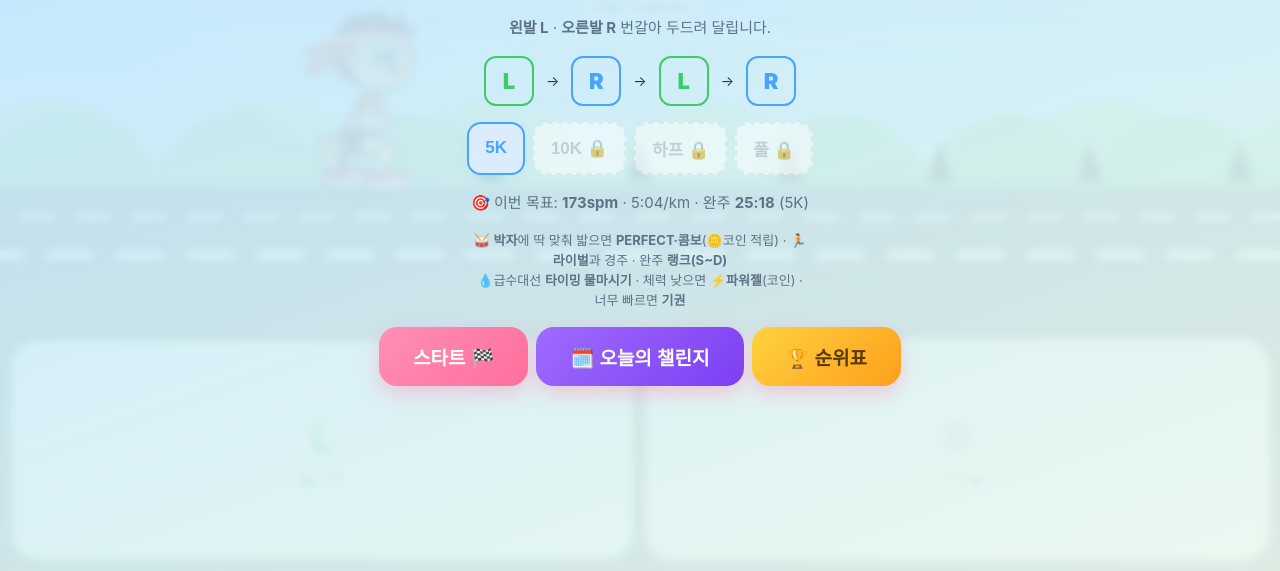
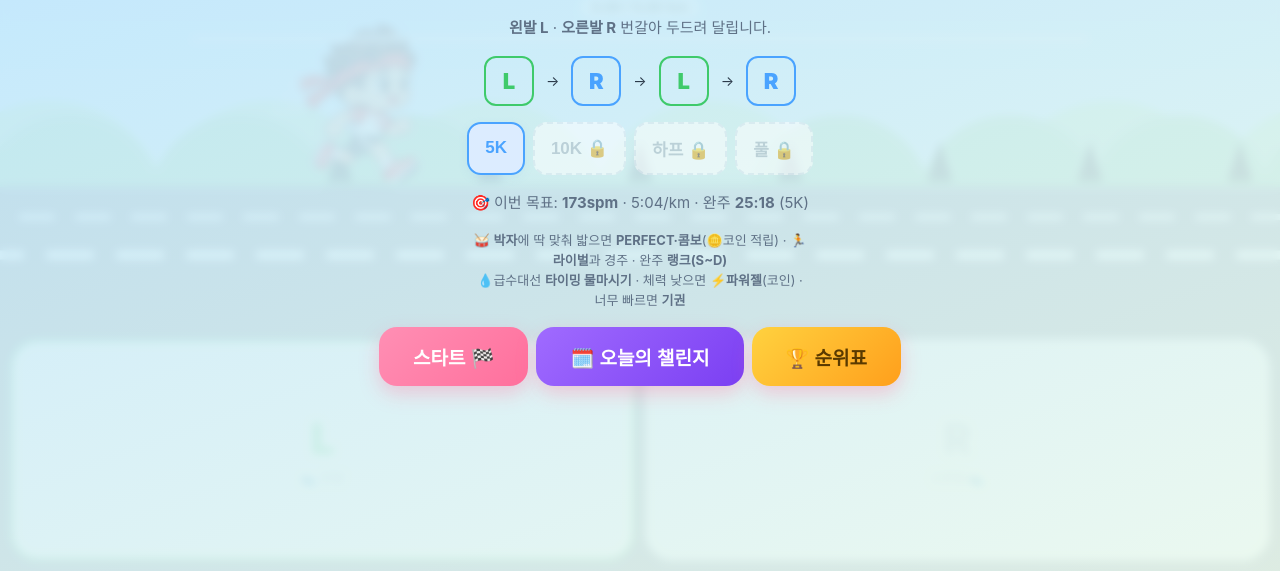
Before and after one commit to SeungIlJang/share-marathon, a website: page index.html in a window 1280 px wide. Shown: the part 229-800 px from the top of the page. Drawn offline with Linux system fonts and the light colour scheme; animation ran at ten frames a second.

Commit message:
러너를 사용자 제공 스프라이트 시트로 교체(9프레임, 배경제거·정렬). 로딩 전 코드러너 폴백, 라이벌은 핑크 틴트 스프라이트

```diff
--- a/index.html
+++ b/index.html
@@ -358,9 +358,23 @@
   // 관절 좌표 (root→각도·길이). 각도 수직(아래)=0, 앞(+x)=양수
   function jnt(r,a,l){ return {x:r.x+Math.sin(a)*l, y:r.y+Math.cos(a)*l}; }
   function seg(a,b,col,w){ ctx.strokeStyle=col; ctx.lineWidth=w; ctx.beginPath(); ctx.moveTo(a.x,a.y); ctx.lineTo(b.x,b.y); ctx.stroke(); }
-  // 귀여운 치비 러너 — 파트별로 나눠 코드로 직접 그림 (스프라이트 아님)
-  // col 지정 시(라이벌 고스트) 전체를 그 색 단색 실루엣으로. 게임 로직/호출부는 그대로.
+  // 스프라이트 러너 (사용자 제공 시트 → 배경제거·정렬된 9프레임 스트립). 로딩 전엔 아래 코드러너로 폴백.
+  const _runnerImg=new Image(); _runnerImg.src='runner-sprite.png';
+  const _ghostImg=new Image();  _ghostImg.src='runner-sprite-ghost.png';
+  const _SP={cw:324,ch:430,start:1,run:8};   // 0번(정지포즈) 제외, 1~8 러닝 사이클
+  // 귀여운 치비 러너 — 파트별로 나눠 코드로 직접 그림 (스프라이트 로딩 전 폴백)
   function drawRunner(x,gy,s,p,bobv,fast,col){
+    // ── 스프라이트 프레임 렌더 (준비되면 이걸로) ──
+    const _img=col?_ghostImg:_runnerImg;
+    if(_img.complete && _img.naturalWidth>0){
+      const _bo=Math.abs(Math.sin(p))*4 + bobv*2;
+      ctx.save(); ctx.fillStyle="#00000020"; ctx.beginPath(); ctx.ellipse(x,gy+2,24*s,5.5*s,0,0,7); ctx.fill(); ctx.restore();
+      const _fi=_SP.start+(Math.floor(((p%(Math.PI*2)+Math.PI*2)%(Math.PI*2))/(Math.PI*2)*_SP.run)%_SP.run);
+      const _dh=112*s, _dw=_SP.cw/_SP.ch*_dh, _top=gy-_bo*s-_dh+(6/_SP.ch*_dh);
+      ctx.drawImage(_img,_fi*_SP.cw,0,_SP.cw,_SP.ch, x-_dw/2,_top,_dw,_dh);
+      if(fast){ ctx.strokeStyle=col||"#ffffffbb"; ctx.lineWidth=3; ctx.lineCap="round"; for(let i=0;i<3;i++){const yy=_top+_dh*0.42+i*13; ctx.beginPath(); ctx.moveTo(x-_dw*0.42,yy); ctx.lineTo(x-_dw*0.42-16-i*7,yy); ctx.stroke();} }
+      return;
+    }
     const ghost=!!col;
     const TAU=Math.PI*2;
     const phase=p;
--- /dev/null
+++ b/runner-sprite.json
@@ -0,0 +1 @@
+{"count":9,"cellW":324,"cellH":430}
```
Also changed, not shown: marathon-proto.html (+16 -2 lines), runner-sprite-ghost.png (added), runner-sprite.png (added).
